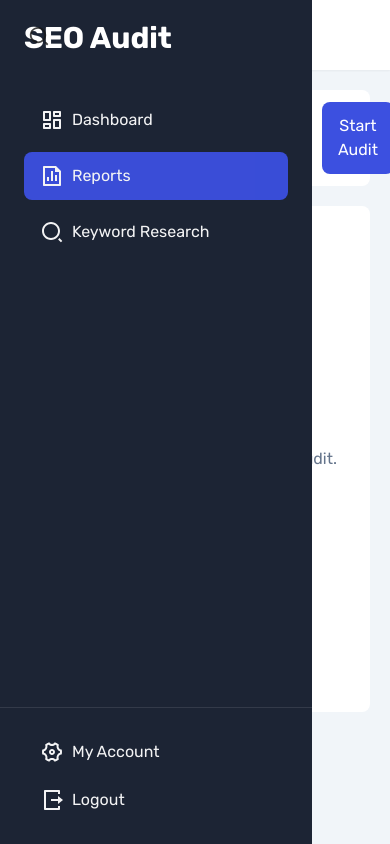
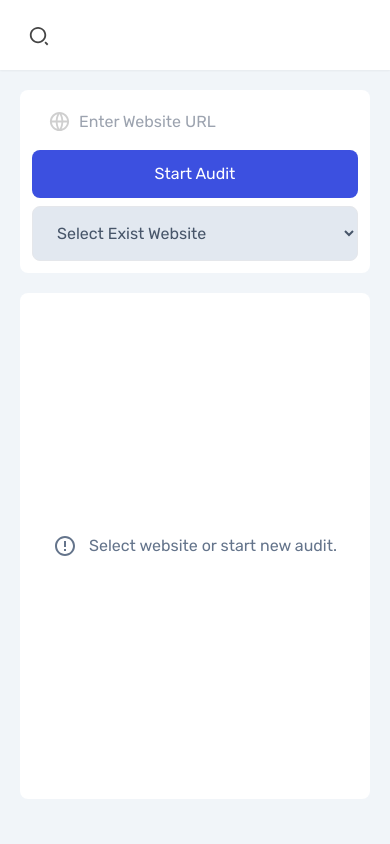
Before and after one commit to vishnut2003/seo_audit_tool, a Next.js app: page /dashboard/reports in a window 390 px wide. Built offline with nearby package versions, Linux system fonts and the light colour scheme.

Commit message:
Desktop header hide in mobile.

```diff
--- a/src/Components/ReportsPage/NewAuditForm/NewAuditForm.tsx
+++ b/src/Components/ReportsPage/NewAuditForm/NewAuditForm.tsx
@@ -35,8 +35,8 @@ const NewAuditForm = ({inProgress, setInProgress, setAuditResult}: {
   return (
     <form
     onSubmit={_submitNewAudit}
-    className="flex gap-2 items-center">
-        <div className="flex gap-2 items-center bg-white py-2 px-4 rounded-lg">
+    className="flex gap-2 items-center flex-col md:flex-row w-full md:w-max">
+        <div className="w-full md:w-max flex gap-2 items-center bg-white py-2 px-4 rounded-lg">
             <RiGlobalLine size={23} color="#00000030"/>
             <input
             value={domain}
@@ -50,7 +50,7 @@ const NewAuditForm = ({inProgress, setInProgress, setAuditResult}: {
         <button
         disabled={inProgress ? true : false}
         type="submit"
-        className="bg-secondary py-3 px-4 rounded-lg text-foregroundwhite disabled:opacity-45">Start Audit</button>
+        className="bg-secondary py-3 px-4 rounded-lg text-foregroundwhite disabled:opacity-45 w-full md:w-max">Start Audit</button>
     </form>
   )
 }
--- a/src/app/dashboard/reports/page.tsx
+++ b/src/app/dashboard/reports/page.tsx
@@ -17,13 +17,13 @@ const Page = () => {
     <BasicLayout>
       <div className="w-full flex flex-col gap-5">
 
-        <div className="flex gap-2 items-center justify-between p-3 bg-white rounded-lg">
+        <div className="flex gap-2 items-center flex-col md:flex-row justify-between p-3 bg-white rounded-lg">
           {/* New Audit Form */}
           <NewAuditForm inProgress={inProgress} setInProgress={setInprogress} setAuditResult={setAuditResult} />
 
           {/* Select exist websites */}
-          <div>
-            <select className="py-4 px-5 border rounded-lg bg-slate-200 text-slate-600">
+          <div className="w-full md:w-max">
+            <select className="py-4 px-5 border rounded-lg bg-slate-200 text-slate-600 w-full">
               <option value="">Select Exist Website</option>
               <option value="">webspidersolutions.com</option>
               <option value="">wallsanddreams.com</option>
--- a/src/layouts/BasicLayout/Sidebar/Sidebar.tsx
+++ b/src/layouts/BasicLayout/Sidebar/Sidebar.tsx
@@ -4,14 +4,14 @@ import SidebarMenu from "./SidebarMenu/SidebarMenu"
 
 const Sidebar = () => {
     return (
-        <div className="max-w-[80%] md:max-w-[290px] w-full h-full bg-primary text-foregroundwhite flex flex-col justify-start fixed md:static">
+        <div className={`w-0 md:max-w-[290px] md:w-full h-full bg-primary text-foregroundwhite flex flex-col justify-start fixed md:static overflow-hidden`}>
             <SidebarLogo />
             <div className="w-full h-full min-h-0 py-5 px-6">
                 <div className="w-full">
-                    <SidebarMenu/>
+                    <SidebarMenu />
                 </div>
             </div>
-            <SidebarFooter/>
+            <SidebarFooter />
         </div>
     )
 }
```
